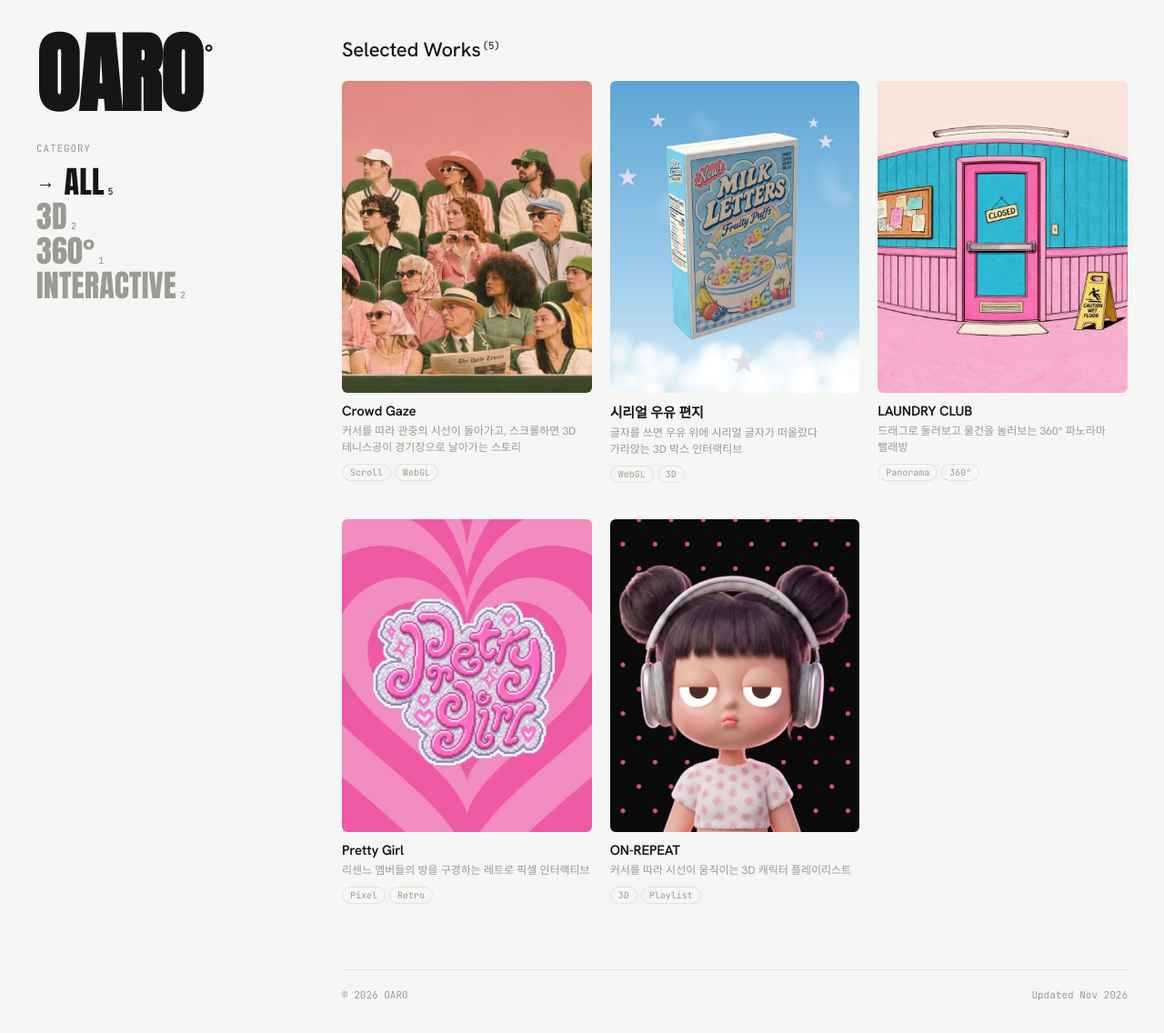
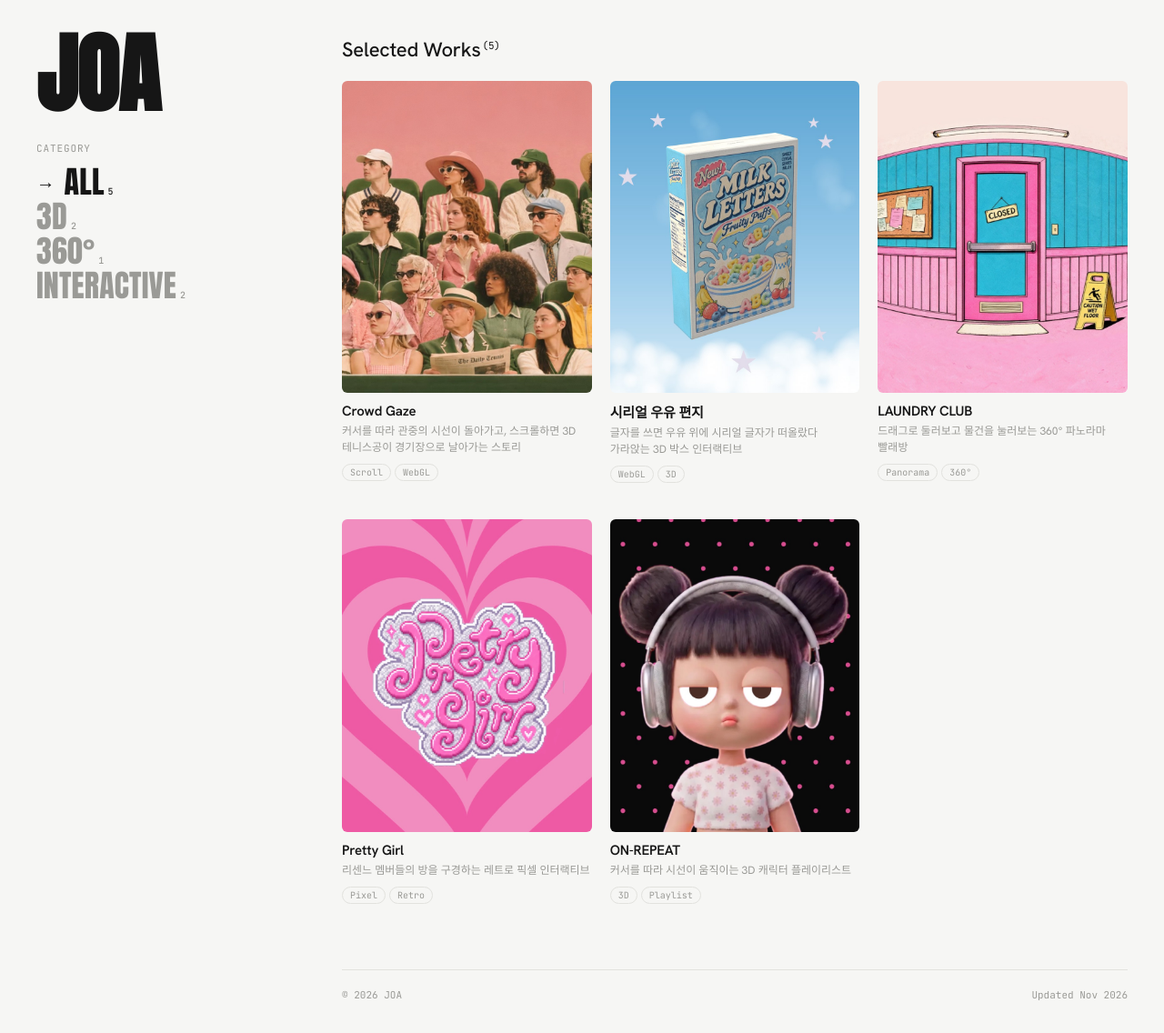
Before and after one commit to shinggong/OARO, a plain HTML site: page index.html in a window 1280 px wide. Shown: the whole page at 91% size. Drawn offline with Linux system fonts and the light colour scheme; a web font is replaced by a local one.

Commit message:
이름 JOA로 변경, 로고 점 제거
Co-Authored-By: Claude Opus 5.5 <noreply@anthropic.com>

```diff
--- a/index.html
+++ b/index.html
@@ -1,5 +1,5 @@
 <!DOCTYPE html><html lang="ko"><head><meta charset="utf-8"><meta name="viewport" content="width=device-width,initial-scale=1,viewport-fit=cover"><link rel="icon" href="favicon.svg" type="image/svg+xml"><link rel="icon" href="favicon-32.png" sizes="32x32" type="image/png"><link rel="apple-touch-icon" href="apple-touch-icon.png"><style>:root{padding-top:env(safe-area-inset-top,0px);padding-bottom:env(safe-area-inset-bottom,0px)}body{margin:0}img{max-width:100%}[hidden]{display:none!important}</style></head><body>
-<title>OARO</title>
+<title>JOA</title>
 <meta name="claude:viewport-fit-sides" content="cover">
 <link rel="preconnect" href="https://fonts.googleapis.com">
 <link rel="preconnect" href="https://fonts.gstatic.com" crossorigin>
@@ -92,7 +92,7 @@ button { font: inherit; color: inherit; background: none; border: 0; padding: 0;
 
   <div class="layout">
     <aside class="side">
-      <h1 class="name">OARO<sup>°</sup></h1>
+      <h1 class="name">JOA</h1>
       <p class="cats-label">Category</p>
       <ul class="cats" id="cats"></ul>
     </aside>
@@ -103,7 +103,7 @@ button { font: inherit; color: inherit; background: none; border: 0; padding: 0;
       </div>
       <div id="works"></div>
       <footer class="foot">
-        <span>© 2026 OARO</span>
+        <span>© 2026 JOA</span>
         <span>Updated Nov 2026</span>
       </footer>
     </main>
@@ -152,7 +152,7 @@ function thumb(p) {
   return `<div class="thumb" style="background:${q.bg};color:${q.fg}">
     <span class="poster-meta top"><span>${q.meta[0]}</span><span>${p.year}</span></span>
     <span class="poster-word" style="font-family:${q.font}${q.up ? ';text-transform:uppercase' : ''}">${q.word}</span>
-    <span class="poster-meta"><span>OARO*</span><span>${q.meta[1]}</span></span>
+    <span class="poster-meta"><span>JOA*</span><span>${q.meta[1]}</span></span>
     ${p.url ? "" : '<span class="soon">준비 중</span>'}
   </div>`;
 }
```
